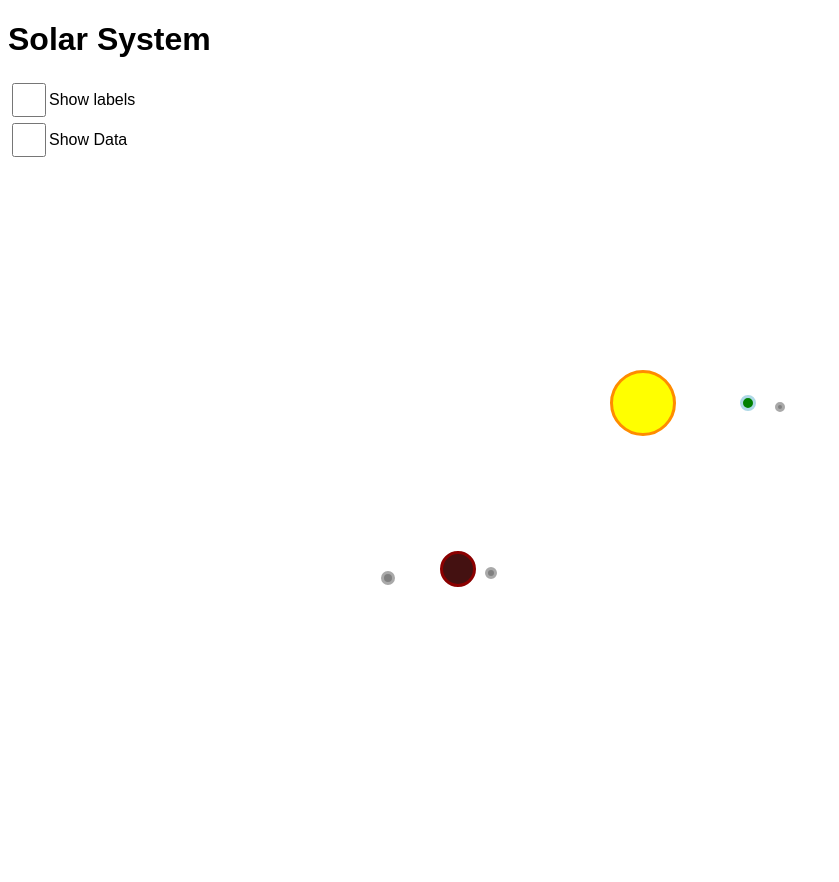
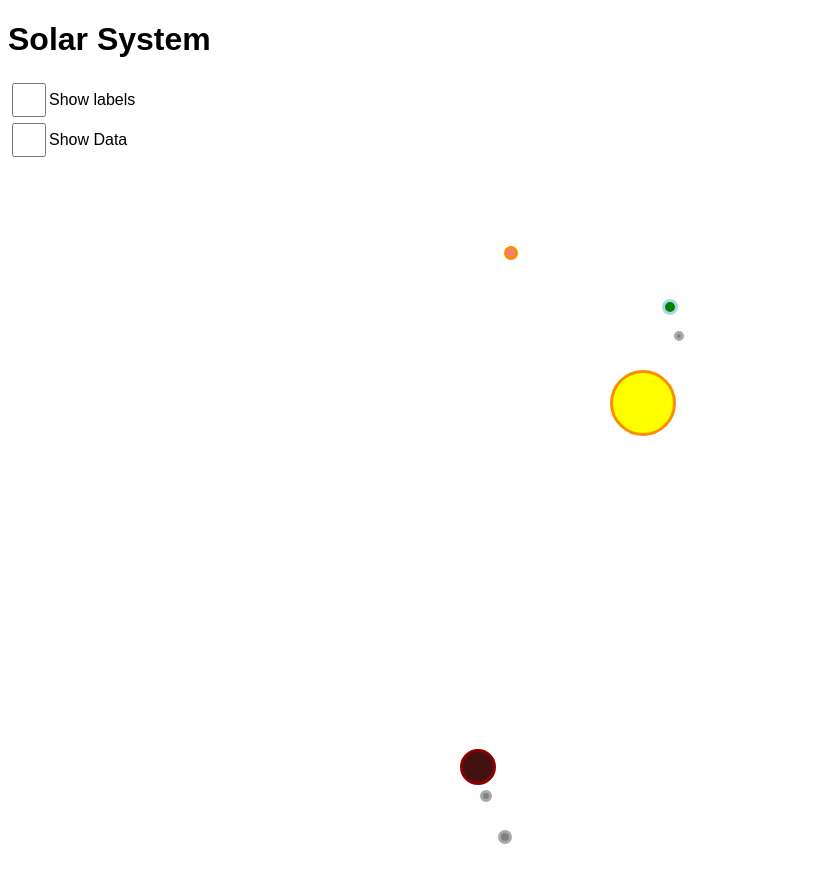
Before and after one commit to 0mpurdy/orbit, an Angular app: page / in a window 1280 px wide. Shown: the top 882 px of the page, without its empty margins (0-839 px from the left). Built offline with nearby package versions, Linux system fonts and the light colour scheme.

Commit message:
Add Mars

```diff
--- a/src/app/astro-body/astro-body.component.css
+++ b/src/app/astro-body/astro-body.component.css
@@ -47,3 +47,11 @@
     border-radius: 100px;
     z-index: 10;
 }
+
+.mars {
+    border: solid 3px darkorange;
+    background-color: lightcoral;
+    position: absolute;
+    border-radius: 100px;
+    z-index: 10;
+}
--- a/src/app/astro-body/astro-body.component.ts
+++ b/src/app/astro-body/astro-body.component.ts
@@ -19,9 +19,9 @@ export class AstroBodyComponent implements OnInit {
   ngOnInit() {
 
     setInterval(() => {
-      this.astroBody.xPosition = (this.parentBody.xPosition + this.parentBody.radius) + (this.astroBody.orbitRadius * Math.cos(this.time * this.astroBody.orbitSpeed));
-      this.astroBody.yPosition = (this.parentBody.yPosition + this.parentBody.radius) + (this.astroBody.orbitRadius * Math.sin(this.time * this.astroBody.orbitSpeed));
-      this.time += 0.0125;
+      this.astroBody.xPosition = (this.parentBody.xPosition + this.parentBody.radius - this.astroBody.radius) + (this.astroBody.orbitRadius * Math.cos(this.time * this.astroBody.orbitSpeed));
+      this.astroBody.yPosition = (this.parentBody.yPosition + this.parentBody.radius - this.astroBody.radius) + (this.astroBody.orbitRadius * Math.sin(this.time * this.astroBody.orbitSpeed));
+      this.time += 0.01;
     }, 10);
 
   }
--- a/src/app/solar-system/solar-system.component.ts
+++ b/src/app/solar-system/solar-system.component.ts
@@ -26,11 +26,12 @@ export class SolarSystemComponent implements OnInit {
     this.sun = new AstroBody({ name: "Sun", radius: 30, xPosition: (this.solarSystem.width / 2), yPosition: (this.solarSystem.height / 2) });
     this.astroBodies.push(new AstroBody({ name: "Earth", radius: 5, orbitRadius: 100 }));
     this.astroBodies[0].satellites = [new AstroBody({ name: "Moon", radius: 2, orbitRadius: 30, orbitSpeed: -1 })];
-    this.astroBodies.push(new AstroBody({ name: "Jupiter", radius: 15, orbitRadius: 250, orbitSpeed: 0.4 }));
+    this.astroBodies.push(new AstroBody({ name: "Jupiter", radius: 15, orbitRadius: 400, orbitSpeed: 0.4 }));
     this.astroBodies[1].satellites = [
       new AstroBody({ name: "Io", radius: 3, orbitRadius: 30, orbitSpeed: -1 }),
       new AstroBody({ name: "Ganymede", radius: 4, orbitRadius: 75, orbitSpeed: 1.5 })
     ];
+    this.astroBodies.push(new AstroBody({ name: "Mars", radius: 4, orbitRadius: 200, orbitSpeed: 0.8 }));
     this.systemData.push(JSON.stringify(this.sun));
     this.astroBodies.forEach(element => {
       this.systemData.push(JSON.stringify(element))
```
